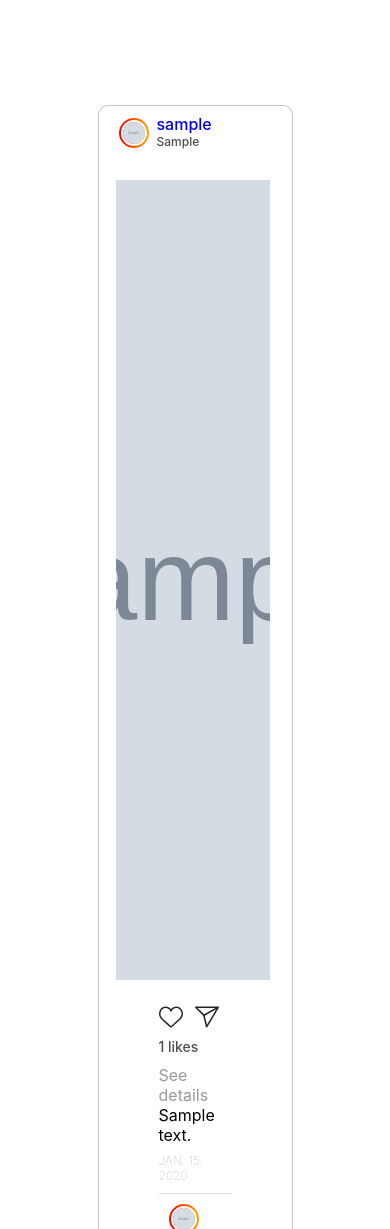
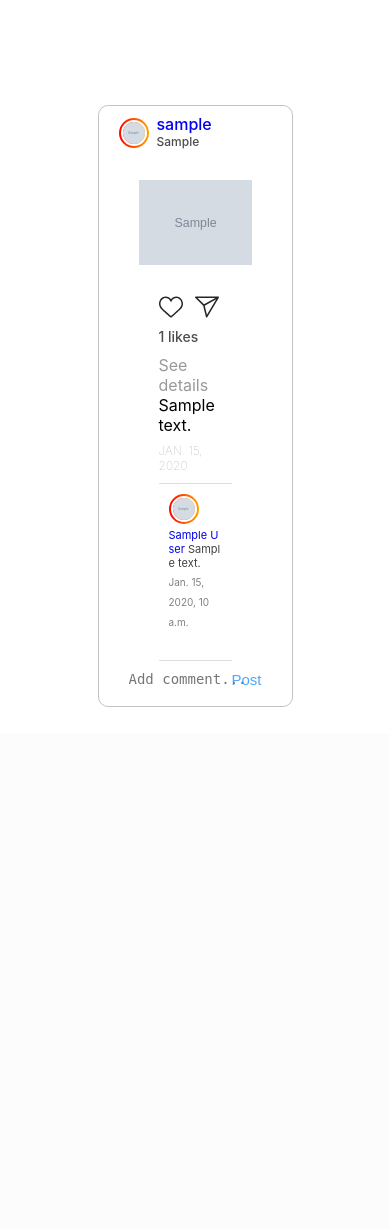
Before and after one commit to dilyaniliev7/djangoweb, a Django app: page / in a window 390 px wide. Shown: the part 110-1339 px from the top of the page. After the commit the page ends 817 px from the top, so only its background shows below. Run offline with Django 4.2, Linux system fonts and the light colour scheme; tables that the repository leaves empty hold one stand-in row (values such as "Sample post"); grey boxes marked "Sample" are stand-in pictures.

Commit message:
fixed CSS containers

```diff
--- a/djangoweb/accounts/forms.py
+++ b/djangoweb/accounts/forms.py
@@ -45,4 +45,4 @@ class ProfileEditForm(auth_forms.ModelForm):
 
     class Meta:
         model = Profile
-        fields = ('profile_picture',)
+        fields = ('profile_picture', 'description')
--- a/djangoweb/accounts/models.py
+++ b/djangoweb/accounts/models.py
@@ -2,6 +2,7 @@ from enum import Enum
 
 from django.contrib.auth import models as auth_models
 from django.core import validators
+from django.core.validators import MinLengthValidator
 from django.db import models
 
 from djangoweb.accounts.managers import AppUserManager
@@ -53,6 +54,8 @@ class Profile(models.Model):
     MIN_LEN_LAST_NAME = 5
     MAX_LEN_LAST_NAME = 30
 
+    MIN_DESCRIPTION_LENGTH = 5
+
     first_name = models.CharField(
         max_length=MAX_LEN_FIRST_NAME,
         validators=(
@@ -83,3 +86,9 @@ class Profile(models.Model):
         null=True,
         blank=True,
     )
+    description = models.CharField(
+        max_length=40,
+        validators=(MinLengthValidator(MIN_DESCRIPTION_LENGTH),),
+        null=True,
+        blank=True,
+    )
--- a/static/css/photo-card.css
+++ b/static/css/photo-card.css
@@ -68,7 +68,11 @@ main {
     box-sizing: border-box;
 }
 .imgBx .cover{
-    display:block;
+    display: inline-flex;
+    object-fit: contain;
+    padding: 10px 20px;
+    justify-content: space-between;
+    align-items: center;
 }
 main .container {
     position: relative;
@@ -156,10 +160,10 @@ main .container {
 }
 
 .cover {
-    position: absolute;
+    display: inline-flex;
     top: 0;
     left: 0;
-    width: 80%;
+    width: 100%;
     height: 100%;
     object-fit: cover;
 }
@@ -190,10 +194,10 @@ main .container {
 
 
 .imgBx {
-    position: relative;
+    display: inline-flex;
+    padding: 10px 20px;
     width: 100%;
-    min-height: 600px;
-    margin: 20px 35px 15px 40px;
+    min-height: 200px;
     /*margin: 10px 65px 15px;*/
 }
 
@@ -392,21 +396,21 @@ a {
     width: 20px;
     margin-left: 5px;
 }
-@media screen and (max-width: 1920px) {
-    .imgBx {
-        min-height: 800px;
-    }
-}
-@media screen and (min-width: 960px) {
-    .imgBx {
-        margin: 20px 35px 15px 65px;
-    }
-}
-@media screen and (max-width: 764px) {
-    .imgBx {
-        margin: 20px 35px 15px 42px;
-    }
-}
+/*@media screen and (max-width: 1920px) {*/
+/*    .imgBx {*/
+/*        min-height: 800px;*/
+/*    }*/
+/*}*/
+/*@media screen and (min-width: 960px) {*/
+/*    .imgBx {*/
+/*        margin: 20px 35px 15px 65px;*/
+/*    }*/
+/*}*/
+/*@media screen and (max-width: 764px) {*/
+/*    .imgBx {*/
+/*        margin: 20px 35px 15px 42px;*/
+/*    }*/
+/*}*/
 @media screen and (max-width: 701px) {
     .nav-group {
         flex-wrap: wrap; /* Allow items to wrap onto multiple lines */
@@ -415,14 +419,23 @@ a {
         flex: 1 1 25%; /* Each item takes up 25% of the width */
     }
 }
-@media screen and (max-width: 682px) {
-
-}
-@media screen and (max-width: 582px) {
+/*@media screen and (max-width: 582px) {*/
+/*    .imgBx {*/
+/*        margin: 20px 35px 15px 32px;*/
+/*    }*/
+/*}*/
+@media screen and (max-width: 630px) {
     .imgBx {
-        margin: 20px 35px 15px 32px;
+        min-height: 160px;
     }
 }
+@media screen and (max-width: 556px) {
+    .imgBx {
+        min-height: 140px;
+    }
+}
+
+
 @media only screen and (max-width: 506px) {
     .comment-data {
         font-size: 12px; /* Adjust font size for smaller screens */
@@ -432,8 +445,18 @@ a {
     .comment-data p {
         font-size: 11px; /* Adjust font size for smaller screens */
     }
+    /*.imgBx {*/
+    /*    margin: 20px 35px 15px 17px;*/
+    /*}*/
+}
+@media screen and (max-width: 486px) {
     .imgBx {
-        margin: 20px 35px 15px 17px;
+        min-height: 120px;
+    }
+}
+@media screen and (max-width: 410px) {
+    .imgBx {
+        min-height: 100px;
     }
 }
 @media screen and (max-width: 391px) {
@@ -450,9 +473,9 @@ a {
     .comment-data p {
         font-size: 7px; /* Adjust font size for smaller screens */
     }
-    .imgBx {
-        margin: 20px 35px 15px 17px;
-    }
+    /*.imgBx {*/
+    /*    margin: 20px 35px 15px 17px;*/
+    /*}*/
     main {
         padding-top: 120px;
     }
--- a/templates/index.html
+++ b/templates/index.html
@@ -74,23 +74,6 @@
     </nav>
 </header>
 <main>
-{#    <div class="container">#}
-{#        <h1>{{ photo.user_id.username }}</h1>#}
-{#        <div class="photos">#}
-{#            {% for photo in photos %}#}
-{#                <h1>{{ photo.user_id }}</h1>#}
-{#            <div class="photo">#}
-{#                <img src="/media/{{ photo.photo }}" alt="img">#}
-{#                <div class="info">#}
-{#                    <p>{{ photo.description }}</p>#}
-{#                    <span>39 likes</span>#}
-{#                    <button class="like-button">Like</button>#}
-{#                    <a href="">Comments</a>#}
-{#                </div>#}
-{#            </div>#}
-{#            {% endfor %}#}
-{#        </div>#}
-{#    </div>#}
     {% for photo in photos %}
         {% include 'photos/photo-card.html' with photo=photo %}
     {% endfor %}
```
Also changed, not shown: templates/profile/profile-details-page.html (+7 -4 lines).
